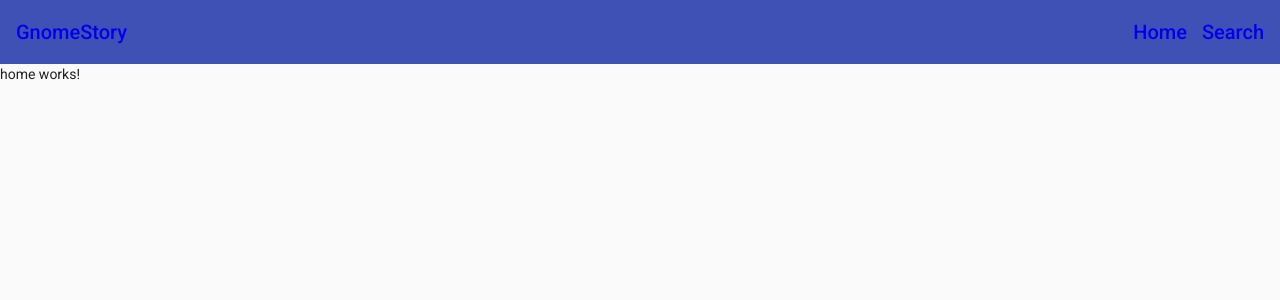
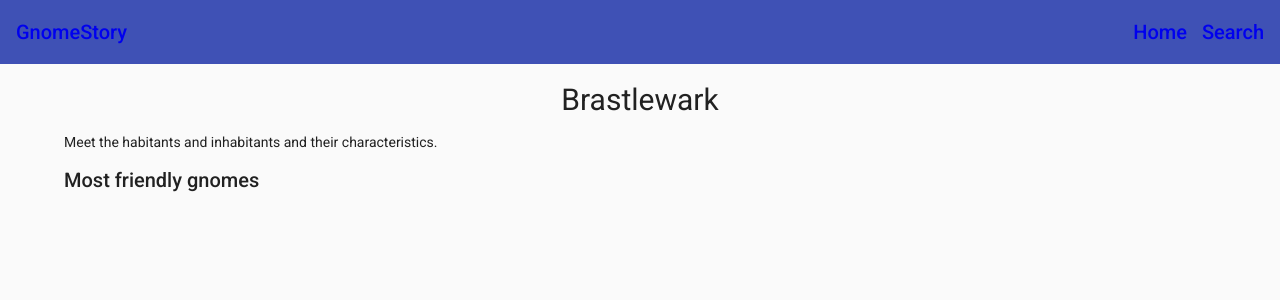
Before and after one commit to leonimug/Gnome-Story, an Angular app: page /home in a window 1280 px wide. Shown: the top 300 px of the page. Built offline with nearby package versions, Linux system fonts and the light colour scheme.

Commit message:
Creating gnome component

```diff
--- a/src/app/app.module.ts
+++ b/src/app/app.module.ts
@@ -7,9 +7,10 @@ import { BrowserAnimationsModule } from '@angular/platform-browser/animations';
 import { MaterialModule } from './material.module';
 import { HomeComponent } from './components/home/home.component';
 import { SearchComponent } from './components/search/search.component';
+import { GnomeComponent } from './components/gnome/gnome.component';
 
 @NgModule({
-  declarations: [AppComponent, HomeComponent, SearchComponent],
+  declarations: [AppComponent, HomeComponent, SearchComponent, GnomeComponent],
   imports: [
     BrowserModule,
     AppRoutingModule,
--- /dev/null
+++ b/src/app/components/gnome/gnome.component.html
@@ -0,0 +1 @@
+<p>gnome works!</p>
--- /dev/null
+++ b/src/app/components/gnome/gnome.component.ts
@@ -0,0 +1,15 @@
+import { Component, OnInit } from '@angular/core';
+
+@Component({
+  selector: 'app-gnome',
+  templateUrl: './gnome.component.html',
+  styleUrls: ['./gnome.component.scss']
+})
+export class GnomeComponent implements OnInit {
+
+  constructor() { }
+
+  ngOnInit(): void {
+  }
+
+}
--- a/src/app/components/home/home.component.html
+++ b/src/app/components/home/home.component.html
@@ -1 +1,8 @@
-<p>home works!</p>
+<div class="conteiner">
+  <h1 class="title">Brastlewark</h1>
+  <p>Meet the habitants and inhabitants and their characteristics.</p>
+
+  <section>
+    <h2>Most friendly gnomes</h2>
+  </section>
+</div>
--- a/src/app/components/home/home.component.scss
+++ b/src/app/components/home/home.component.scss
@@ -0,0 +1,9 @@
+.conteiner {
+  width: 90%;
+  margin: 0 auto;
+  .title {
+    font-size: 30px;
+    text-align: center;
+    margin-top: 20px;
+  }
+}
```
Also changed, not shown: src/styles.scss (+8 -2 lines), src/app/components/gnome/gnome.component.scss (added), 1 other file (tests, documents, lock files or other folders).
